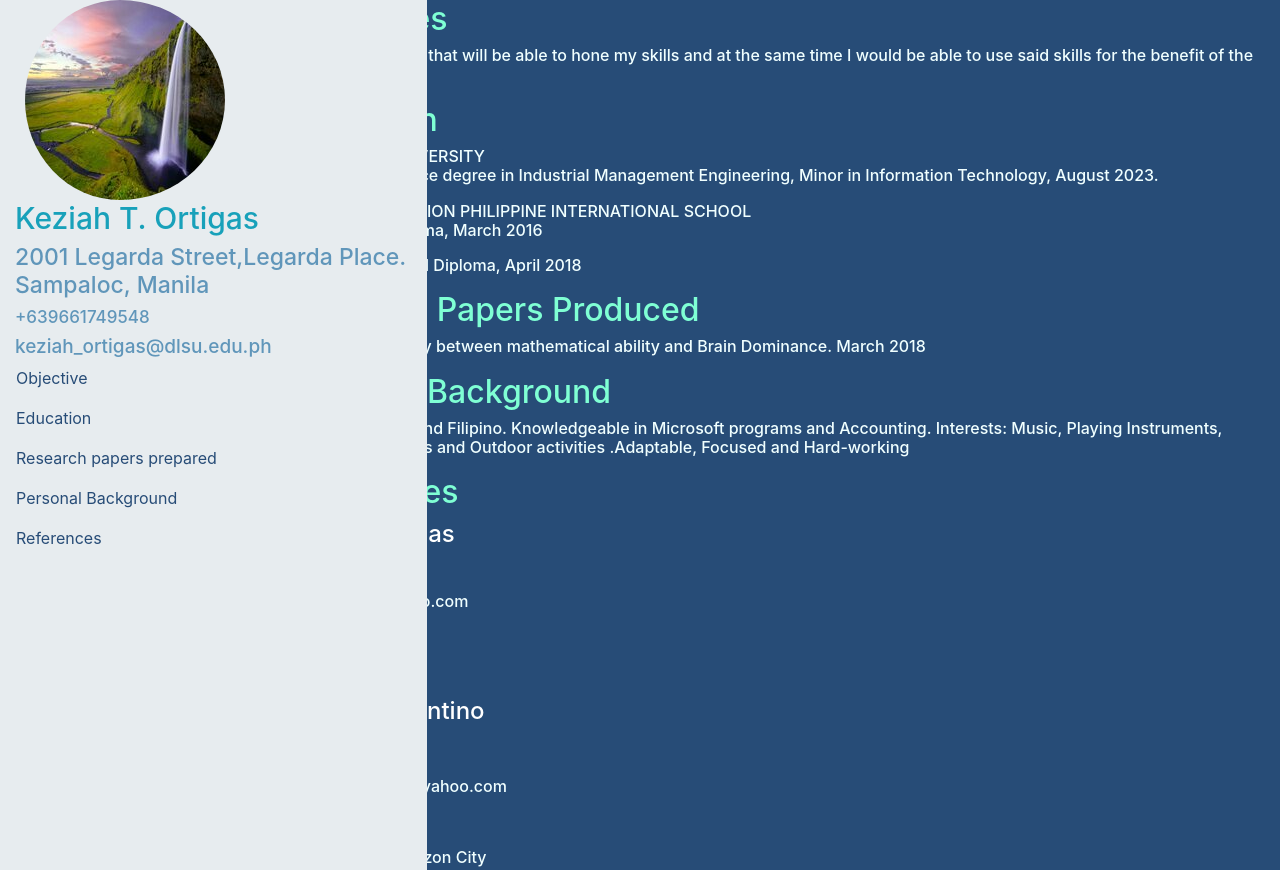
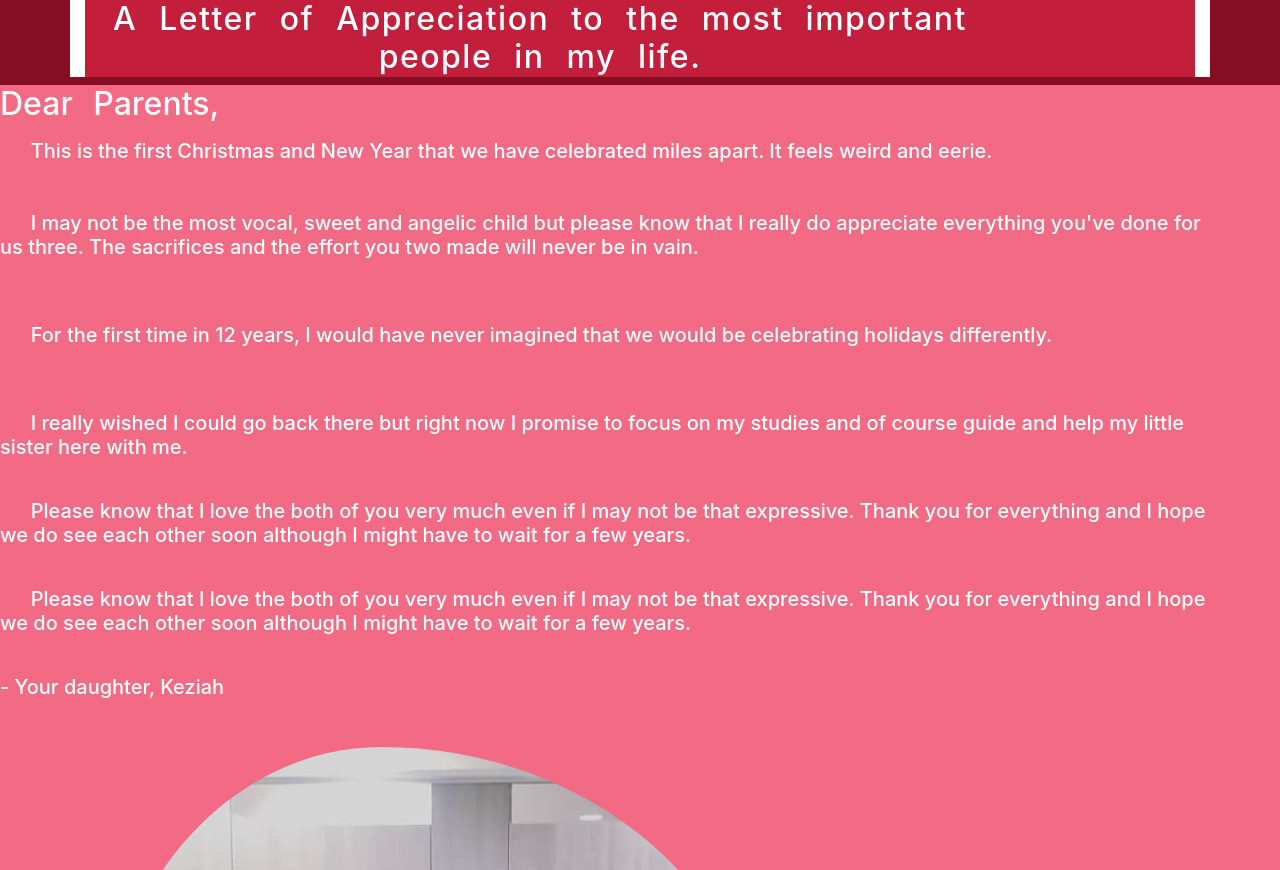
Before and after one commit to kez427/kez427.github.io, a plain HTML site: page index.html in a window 1280 px wide. Shown: the top 870 px of the page. Drawn offline with nearby package versions, Linux system fonts and the light colour scheme.

Commit message:
Add files via upload

```diff
--- a/index.html
+++ b/index.html
@@ -4,95 +4,72 @@
     <link rel="stylesheet" href="https://maxcdn.bootstrapcdn.com/bootstrap/4.0.0/css/bootstrap.min.css" integrity="sha384-Gn5384xqQ1aoWXA+058RXPxPg6fy4IWvTNh0E263XmFcJlSAwiGgFAW/dAiS6JXm" crossorigin="anonymous">
     <link rel="stylesheet" href="style.css">
     <title>
-        Keziah Ortigas
-    </title>
+        A Letter of Appreciation to the most important people in my life. </title>
 </head>
 
 <body>
-    <a href="https://www.youtube.com/">
-    </a>
 
+    <div id="head" class="container">
+        <div class="header">
 
-    <div class="row">
-        <div id="left" class="col-4 fixed-top">
-            <img class="pic" src="kez_jpg.jpg">
-
-            <h1>Keziah T. Ortigas </h1>
-            <h3 class="address">2001 Legarda Street,Legarda Place. Sampaloc, Manila
-            </h3>
-            <h3 class="number">+639661749548 </h3>
-            <h3 class="email">keziah_ortigas@dlsu.edu.ph</h3>
-            <ul class="categ">
-                <li>
-                    <p>Objective</p>
-                </li>
-                <li>
-                    <p>Education</p>
-                </li>
-                <li>
-                    <p>Research papers prepared</p>
-                </li>
-                <li>
-                    <p>Personal Background</p>
-                </li>
-                <li>References</li>
-
-            </ul>
-        </div>
-        <div id="right" class="col">
-            <h2 class="Obj">Objectives</h2>
-            <section id="Objectives">
-                <h6>
-                    <p>To join a company that will be able to hone my skills and at the same time I would be able to use said skills for the benefit of the company</p>
-                </h6>
-            </section>
-            <h2>Education</h2>
-            <h6>
-
-                <h6 class="DLSU">DE LA SALLE UNIVERSITY
-                    <p>Bachelor of Science degree in Industrial Management Engineering, Minor in Information Technology, August 2023.</p>
-                </h6>
-
-                <h6 class="FGPIS">FUTURE GENERATION PHILIPPINE INTERNATIONAL SCHOOL
-                    <p>High School Diploma, March 2016 </p>
-                    <p>Senior High school Diploma, April 2018
-                    </p>
-                </h6>
-
-                <h2>Research Papers Produced</h2>
-                <h6>
-                    <p>A Correlative study between mathematical ability and Brain Dominance. March 2018</p>
-                </h6>
-            </h6>
-            <h2>Personal Background </h2>
-            <h6>
-                <p>Fluent in English and Filipino. Knowledgeable in Microsoft programs and Accounting. Interests: Music, Playing Instruments, Handicrafts, Sports and Outdoor activities .Adaptable, Focused and Hard-working
-
-                </p>
-            </h6>
-            <h2>References</h2>
-            <h4>Rodgie Ortigas</h4>
-            <h6>
-                <p>Accountant</p>
-                <p>rodscpa88@yahoo.com</p>
-                <p>+639179876543</p>
-                <p>Imus, Cavite.</p>
-            </h6>
-            <h4>
-                <p>Richard Tolentino</p>
-            </h4>
-            <h6>
-                <p>Uncle</p>
-                <p>richardtolentino@yahoo.com</p>
-                <p>+639172345678</p>
-                <p>Batasan Hills, Quezon City</p>
-            </h6>
-
-
+            <h2 class="open">
+                A Letter of Appreciation to the most important people in my life.
+            </h2>
 
         </div>
     </div>
+    <div class="row">
+        <div id="left" class="col">
+            <h2>
+                <p> Dear Parents,</p>
+            </h2>
+            <h4> &ensp; &ensp; This is the first Christmas and New Year that we have celebrated miles apart. It feels weird and eerie.
+                <br>
+                <br>
+                <br>
+                <p>
+                    &ensp; &ensp; I may not be the most vocal, sweet and angelic child but please know that I really do appreciate everything you've done for us three. The sacrifices and the effort you two made will never be in vain.
+                </p>
+                <br>
+                <br>
+                <p>
 
+                    &ensp; &ensp; For the first time in 12 years, I would have never imagined that we would be celebrating holidays differently.
+                </p>
+                <br>
+                <br>
+                <p>
+                    &ensp; &ensp; I really wished I could go back there but right now I promise to focus on my studies and of course guide and help my little sister here with me.
+                </p>
+                <br>
+                <p> &ensp; &ensp; Please know that I love the both of you very much even if I may not be that expressive. Thank you for everything and I hope we do see each other soon although I might have to wait for a few years.
+                </p>
+                <br>
+                <p>
+                    &ensp; &ensp; Please know that I love the both of you very much even if I may not be that expressive. Thank you for everything and I hope we do see each other soon although I might have to wait for a few years.
+                </p>
+                <br>
+                - Your daughter,
+                Keziah
+                <br>
+                <br>
+                <br>
+                <img class="pic5" src="52835861_387478448498982_6262065865210986496_n.jpg">
+
+            </h4>
+        </div>
+        <div class="row">
+            <div id="right" class="col">
+                <center><img class="pic1" src="1_500x500.jpg"></center>
+                <br>
+                <center> <img class="pic2" src="2(2).jpg"> </center>
+                <br>
+                <center><img class="pic3" src="3.jpg"> </center>
+                <br>
+                <img class="pic4" src="4.jpg">
+            </div>
+        </div>
+    </div>
 
 
 </body>
--- a/style.css
+++ b/style.css
@@ -1,69 +1,94 @@
-h1 {
-    color: #18a1ba;
-    font-size: 30;
+#box {
+    background-color: aliceblue;
+    width: 100px;
+    height: 100px;
 }
 
-h6 {
-    color: azure
+.open {
+    color: white;
+    text-align: center;
+    letter-spacing: 1.5
 }
 
-.pic {
-    text-align: center;
-    border-radius: 50%;
-    padding-left: 10;
+#left {
+    padding-right: 70px;
+    background-color: #F26A83;
+    align-content: center;
+
+
+
 }
 
-h2 {
-    color: aquamarine;
+.header {
+    background-color: #C41E3D;
+    border: 100px;
+    border-color: aliceblue;
+
+}
+
+body {
+    background-color: #870D23;
+
+}
+
+#right {
+    border-color: aliceblue;
+    background-color: white;
+    padding-left: 120px;
+
+}
+
+#head {
+    border-color: whitesmoke;
+    background-color: white;
+    border-bottom-color: aqua;
+    border: 100px;
+
 }
 
 h4 {
     color: white;
+    font-size: 20;
 }
 
-body {
-    background-color: #274C77;
-    font size: 1.2mm;
+h2 {
+    word-spacing: 12;
+    color: white;
+    text-align: left;
+    padding-right: 200px;
 }
 
-.address {
-    color: #6096BA;
-    font-size: 23;
+.pic1 {
+    border-radius: 20%;
+    height: 250;
 
 }
 
-.number {
-    font-size: 17;
+.pic2 {
+    border-radius: 25%;
+    height: 250;
+    width: 400;
+    align-content: center;
+    padding-right:35px;
 }
 
-.email {
-    font-size: 19;
-}
-
-h3 {
-    color: #6096BA;
+.pic3 {
+    border-radius: 20%;
+    height: 250;
+    width: 400;
 
 }
 
-.categ {
-    align-content: center
+.pic4 {
+    border-radius: 20%;
+    height: 250;
+    width: 400;
 }
+.pic5 {
+    padding-left: 100px;
+    border-top-left-radius: 36%;
+    border-top-right-radius:23%;
+    border-bottom-left-radius: 70%;
+    border-radius: 100%;
 
-#left {
-    background-color: #E7ECEF;
-    height: 1000;
 }
-
-#right {
-    padding-left: 300
-}
-
-.DLSU {
-    color:
-}
-
-ul {
-    list-style: none;
-    color: #274C77;
-    padding-left: 1;
-}
```
Also changed, not shown: Home.html (added, +20 -0 lines), 1.jpg (added), 1_500x500.jpg (added), 2(2).jpg (added), 2.jpg (added), 3.jpg (added), 4.jpg (added), 52835861_387478448498982_6262065865210986496_n.jpg (added).
